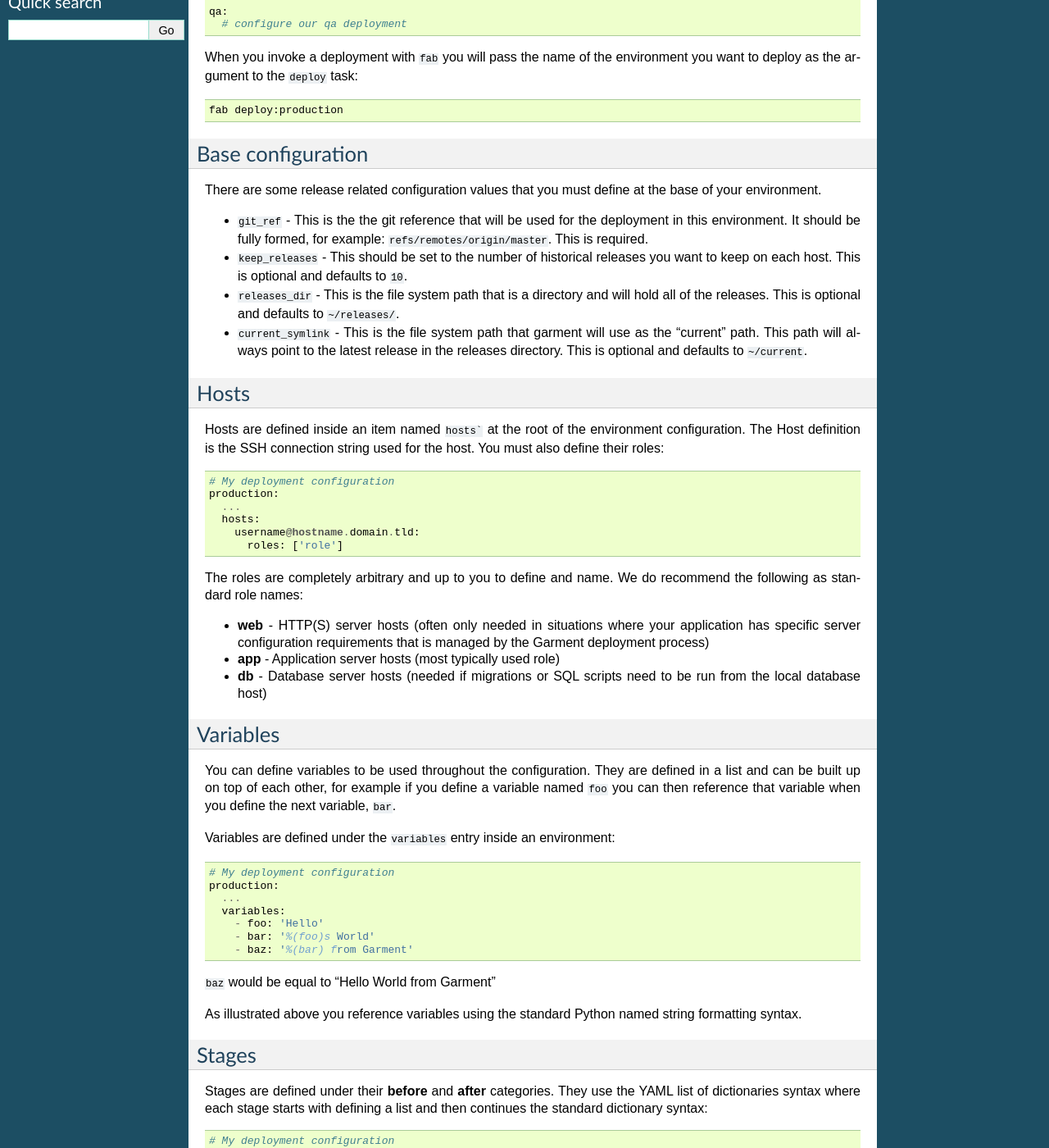
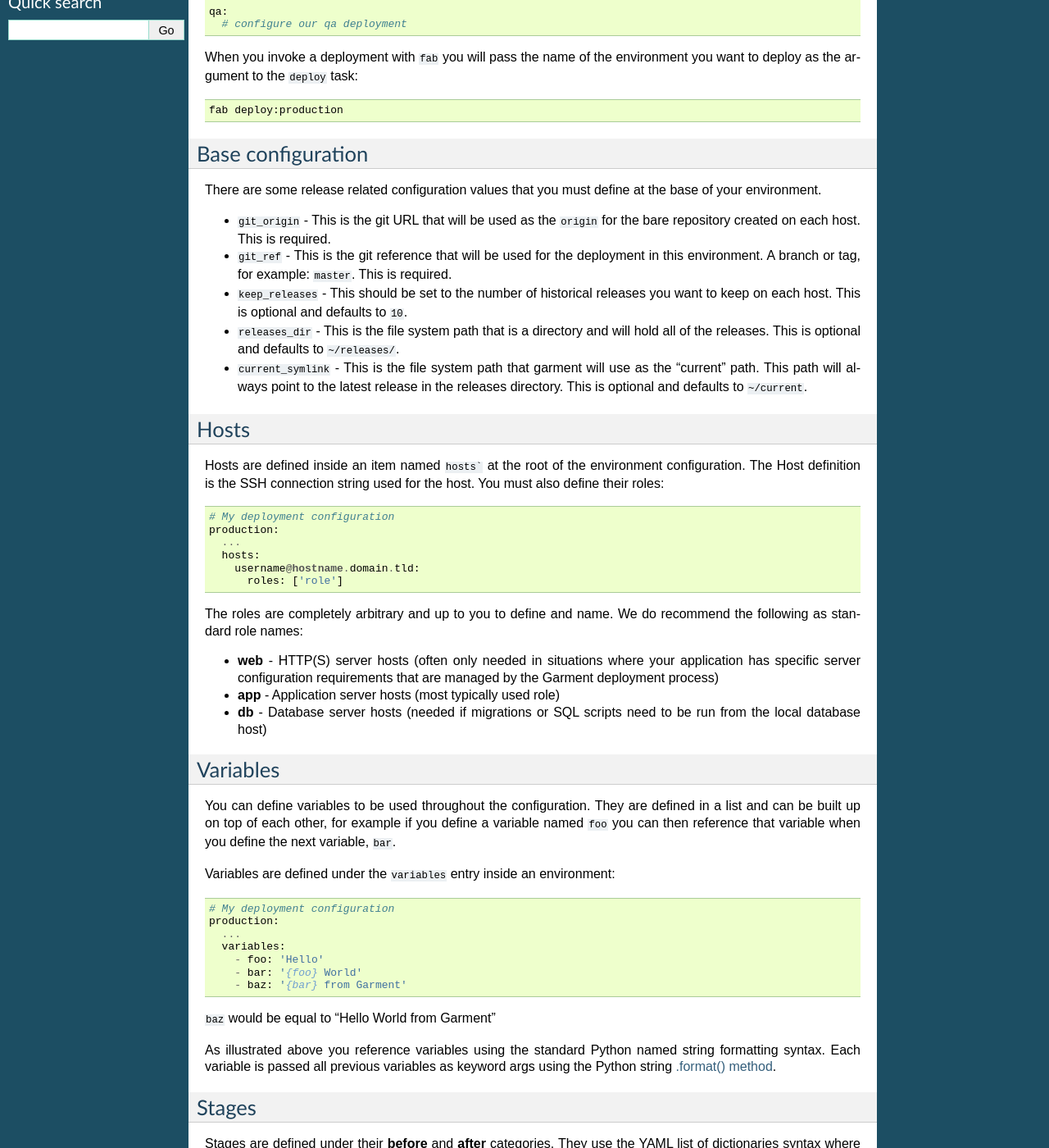
Before and after one commit to borgstrom/garment, a Sphinx documentation site: the page built from docs/configuration.rst, in a window 1280 px wide and 1400 px high, scrolled down 356 px. Shown: the whole window at 82% size. Built offline with Sphinx 7.4.7, drawn with Linux system fonts in a browser that asks for light colours.

Commit message:
Remote repository support & revised variable formatting
Each host now keeps a local copy of the repository and deploys from it.

Move to the {name} style Python string formatting. It's easier for
developers to grok.

Ref #3

```diff
--- a/docs/configuration.rst
+++ b/docs/configuration.rst
@@ -30,9 +30,11 @@ Base configuration
 There are some release related configuration values that you must define
 at the base of your environment.
 
-* ``git_ref`` - This is the the git reference that will be used for the
-  deployment in this environment. It should be fully formed, for example:
-  ``refs/remotes/origin/master``. This is required.
+* ``git_origin`` - This is the git URL that will be used as the ``origin`` for
+  the bare repository created on each host. This is required.
+* ``git_ref`` - This is the git reference that will be used for the deployment
+  in this environment. A branch or tag, for example: ``master``. This is
+  required.
 * ``keep_releases`` - This should be set to the number of historical releases
   you want to keep on each host. This is optional and defaults to ``10``.
 * ``releases_dir`` - This is the file system path that is a directory and will
@@ -59,7 +61,7 @@ The roles are completely arbitrary and up to you to define and name. We do
 recommend the following as standard role names:
 
 * **web** - HTTP(S) server hosts (often only needed in situations where your
-  application has specific server configuration requirements that is managed
+  application has specific server configuration requirements that are managed
   by the Garment deployment process)
 * **app** - Application server hosts (most typically used role)
 * **db** - Database server hosts (needed if migrations or SQL scripts need to
@@ -79,13 +81,14 @@ Variables are defined under the ``variables`` entry inside an environment::
       ...
       variables:
         - foo: 'Hello'
-        - bar: '%(foo)s World'
-        - baz: '%(bar) from Garment'
+        - bar: '{foo} World'
+        - baz: '{bar} from Garment'
 
 ``baz`` would be equal to "Hello World from Garment"
 
 As illustrated above you reference variables using the standard Python named
-string formatting syntax.
+string formatting syntax. Each variable is passed all previous variables as
+keyword args using the Python string `.format() method`_.
 
 Stages
 ------
@@ -139,3 +142,6 @@ Example with all extra items::
         - django-admin.py syncdb
         - django-admin.py migrate
         - django-admin.py collectstatic --noinput
+
+
+.. _.format() method: http://docs.python.org/2/library/string.html#format-string-syntax
```
Also changed, not shown: 3 other files.
